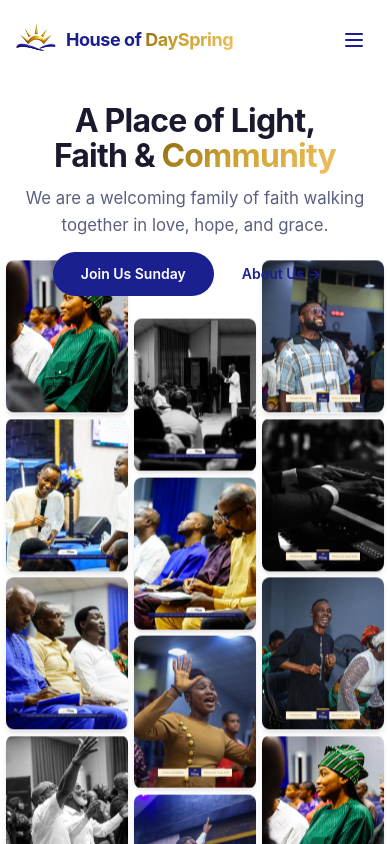
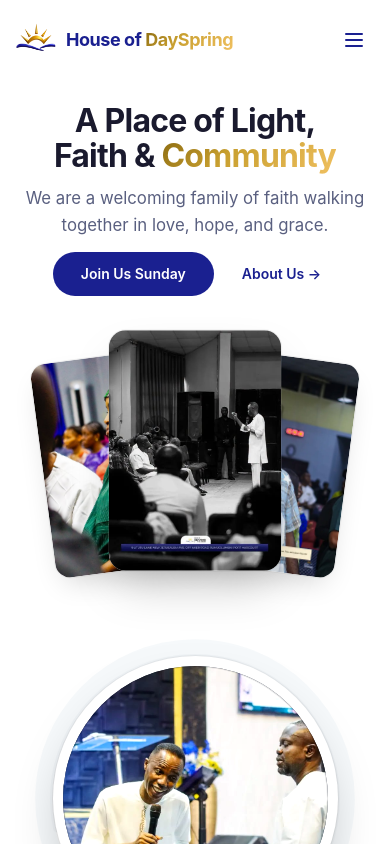
Before and after one commit to HODSC-01/HODS-Landing, a React (Vite) app: page / in a window 390 px wide. Shown: the top 844 px of the page. Built offline with nearby package versions, Linux system fonts and the light colour scheme.

Commit message:
feat(hero): replace mobile gallery with fanned card stack and remove unused dependencies

```diff
--- a/src/components/Home.tsx
+++ b/src/components/Home.tsx
@@ -1,5 +1,5 @@
-import { useRef } from 'react'
-import { motion, useScroll, useTransform } from 'motion/react'
+import { useState } from 'react'
+import { motion } from 'motion/react'
 import welcomeImg from '../assets/welcometohod.png'
 import church1 from '../assets/heroimg/church-1.jpg'
 import church2 from '../assets/heroimg/church-2.jpg'
@@ -27,80 +27,89 @@ import TestimonialsDemo from './TestimonialsDemo'
 import DirectionsSection from './DirectionsSection'
 
 const IMAGES_1 = [church1, church2, church3, church4]
-
 const IMAGES_2 = [church5, church6, church7, church8]
-
 const IMAGES_3 = [church9, church10, church11, church1]
 
-function MobileGallery() {
-  const containerRef = useRef<HTMLDivElement>(null)
-  const { scrollYProgress } = useScroll({
-    target: containerRef,
-    offset: ['start end', 'end start'],
-  })
+const MOBILE_HERO_CARDS = [
+  {
+    id: 0,
+    src: church1,
+    alt: 'House of DaySpring welcoming community',
+  },
+  {
+    id: 1,
+    src: church5,
+    alt: 'House of DaySpring worship service',
+  },
+  {
+    id: 2,
+    src: church9,
+    alt: 'House of DaySpring joyful fellowship',
+  },
+]
 
-  const rotateX = useTransform(scrollYProgress, [0, 0.45], [20, 0])
-  const scale = useTransform(scrollYProgress, [0, 0.45], [1.05, 1])
-  const y1 = useTransform(scrollYProgress, [0, 1], ['0%', '-8%'])
-  const y2 = useTransform(scrollYProgress, [0, 1], ['-6%', '5%'])
-  const y3 = useTransform(scrollYProgress, [0, 1], ['0%', '-8%'])
+function MobileHeroCards() {
+  const [activeIdx, setActiveIdx] = useState(1) // Center card initially active
+
+  const getSlot = (idx: number) => {
+    const diff = (idx - activeIdx + 3) % 3
+    if (diff === 0) return 'center'
+    if (diff === 1) return 'right'
+    return 'left'
+  }
 
   return (
-    <div
-      ref={containerRef}
-      className="relative w-full px-1.5 pt-1 pb-4 border-0 -mt-2 overflow-x-clip"
-      style={{
-        perspective: '1000px',
-        perspectiveOrigin: 'center top',
-      }}
-    >
-      <motion.div
-        className="relative grid grid-cols-3 gap-1.5 w-full border-0"
-        style={{
-          rotateX,
-          scale,
-          transformStyle: 'preserve-3d',
-        }}
-      >
-        {/* Column 1 */}
-        <motion.div className="flex flex-col gap-1.5 border-0" style={{ y: y1 }}>
-          {IMAGES_1.map((imageUrl, index) => (
-            <img
-              key={index}
-              className="aspect-[4/5] block h-auto w-full rounded-lg object-cover shadow-md border-0"
-              src={imageUrl}
-              alt="House of DaySpring gallery item"
-              loading="lazy"
-            />
-          ))}
-        </motion.div>
+    <div className="relative w-full max-w-sm mx-auto pt-5 pb-10 px-4 flex items-center justify-center overflow-visible select-none">
+      <div className="relative w-full h-[255px] flex items-center justify-center">
+        {MOBILE_HERO_CARDS.map((card, idx) => {
+          const slot = getSlot(idx)
+          const isCenter = slot === 'center'
+          const isLeft = slot === 'left'
 
-        {/* Column 2 */}
-        <motion.div className="flex flex-col gap-1.5 mt-[-6%] border-0" style={{ y: y2 }}>
-          {IMAGES_2.map((imageUrl, index) => (
-            <img
-              key={index}
-              className="aspect-[4/5] block h-auto w-full rounded-lg object-cover shadow-md border-0"
-              src={imageUrl}
-              alt="House of DaySpring gallery item"
-              loading="lazy"
-            />
-          ))}
-        </motion.div>
-
-        {/* Column 3 */}
-        <motion.div className="flex flex-col gap-1.5 border-0" style={{ y: y3 }}>
-          {IMAGES_3.map((imageUrl, index) => (
-            <img
-              key={index}
-              className="aspect-[4/5] block h-auto w-full rounded-lg object-cover shadow-md border-0"
-              src={imageUrl}
-              alt="House of DaySpring gallery item"
-              loading="lazy"
-            />
-          ))}
-        </motion.div>
-      </motion.div>
+          return (
+            <motion.div
+              key={card.id}
+              onClick={() => setActiveIdx(idx)}
+              drag="x"
+              dragConstraints={{ left: 0, right: 0 }}
+              dragElastic={0.2}
+              onDragEnd={(_, info) => {
+                if (info.offset.x < -30) {
+                  setActiveIdx((prev) => (prev + 1) % 3)
+                } else if (info.offset.x > 30) {
+                  setActiveIdx((prev) => (prev + 2) % 3)
+                }
+              }}
+              initial={false}
+              animate={{
+                x: isCenter ? '0%' : isLeft ? '-46%' : '46%',
+                y: isCenter ? 0 : 12,
+                rotate: isCenter ? 0 : isLeft ? -7.5 : 7.5,
+                scale: isCenter ? 1.05 : 0.94,
+                zIndex: isCenter ? 20 : 10,
+              }}
+              transition={{
+                type: 'spring',
+                stiffness: 280,
+                damping: 24,
+              }}
+              whileTap={{ scale: isCenter ? 1.02 : 0.96 }}
+              className={`absolute top-2 w-[42vw] max-w-[165px] min-w-[130px] aspect-[3/4.2] rounded-2xl overflow-hidden cursor-pointer bg-white transition-shadow duration-300 ${
+                isCenter
+                  ? 'shadow-[0_22px_45px_-12px_rgba(0,0,0,0.26)] ring-1 ring-black/5'
+                  : 'shadow-[0_14px_30px_-10px_rgba(0,0,0,0.18)] ring-1 ring-black/5'
+              }`}
+            >
+              <img
+                src={card.src}
+                alt={card.alt}
+                className="w-full h-full object-cover pointer-events-none"
+                loading="eager"
+              />
+            </motion.div>
+          )
+        })}
+      </div>
     </div>
   )
 }
@@ -150,9 +159,9 @@ export default function Home() {
           </ContainerAnimated>
         </ContainerStagger>
 
-        {/* ── Mobile: Animated 3D Gallery in natural flow (No gap) ── */}
+        {/* ── Mobile: 3-Card Fanned Showcase (Image 2 style) ── */}
         <div className="sm:hidden">
-          <MobileGallery />
+          <MobileHeroCards />
         </div>
 
         {/* ── Desktop: Full 3D Animated Scroll Gallery ── */}
```
Also changed, not shown: package.json (+1 -7 lines), 1 other file (tests, documents, lock files or other folders).
